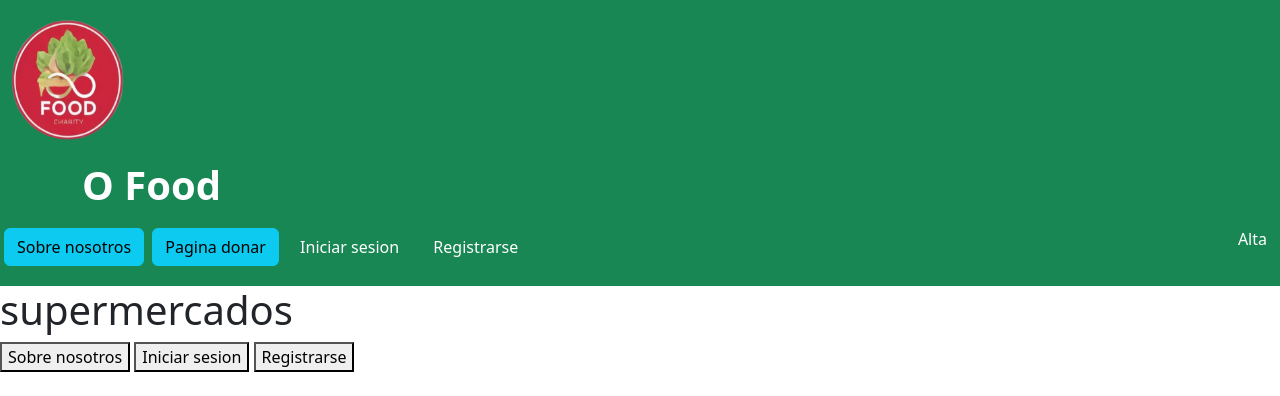
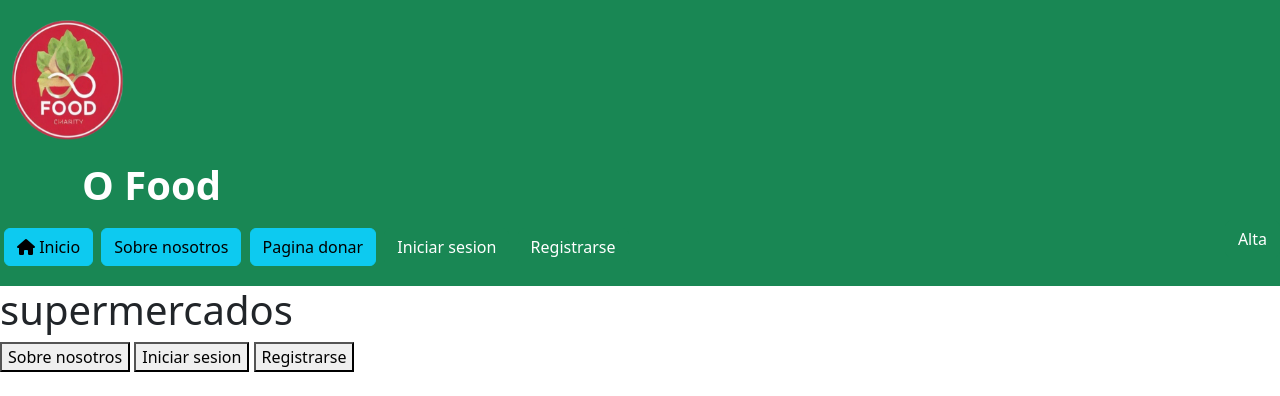
Before and after one commit to yessid-22/zerofood, a Flask app: page / in a window 1280 px wide. Shown: the top 396 px of the page. Run offline with Flask 3, Linux system fonts and the light colour scheme; data that the repository does not hold is empty; some libraries are stand-ins or nearby versions.

Commit message:
Update layout.html

```diff
--- a/app/templates/layout.html
+++ b/app/templates/layout.html
@@ -6,6 +6,7 @@
     <!--indicar los estilos que se va a utilizar-->
     <link rel="stylesheet" href="{{ url_for('static', filename='css/layout.css') }}">
 
+    <link rel="stylesheet" href="https://cdnjs.cloudflare.com/ajax/libs/font-awesome/6.1.1/css/all.min.css">
     <link href="https://cdn.jsdelivr.net/npm/bootstrap@5.2.2/dist/css/bootstrap.min.css" rel="stylesheet" integrity="sha384-Zenh87qX5JnK2Jl0vWa8Ck2rdkQ2Bzep5IDxbcnCeuOxjzrPF/et3URy9Bv1WTRi" crossorigin="anonymous">
     <script src="https://cdn.jsdelivr.net/npm/bootstrap@5.2.2/dist/js/bootstrap.bundle.min.js" integrity="sha384-OERcA2EqjJCMA+/3y+gxIOqMEjwtxJY7qPCqsdltbNJuaOe923+mo//f6V8Qbsw3" crossorigin="anonymous"></script>
 
@@ -21,6 +22,7 @@
       </div>
 
       <div>
+        <a href="/" class="btn btn-info mb-1 ms-1"><i class="fas fa-home"></i> Inicio</a>
         <button type="button" class="btn btn-info mb-1 ms-1" href="{{ url_for('donar') }}">Sobre nosotros</button>
         <!--cambiar de pagina con jinja2-->
         <a href="{{ url_for('donar') }}" class="btn btn-info mb-1 ms-1">Pagina donar</a>
@@ -33,7 +35,9 @@
         <button type="submit" name="action" value="alta" class="btn btn-success mb-1 ms-1">Alta</button>
       </div>
     </nav>
-        {% block body %}{% endblock %}
+
+    <!--Contenido de la pagina-->
+    {% block body %}{% endblock %}
 
 </body>
 </html>
```
